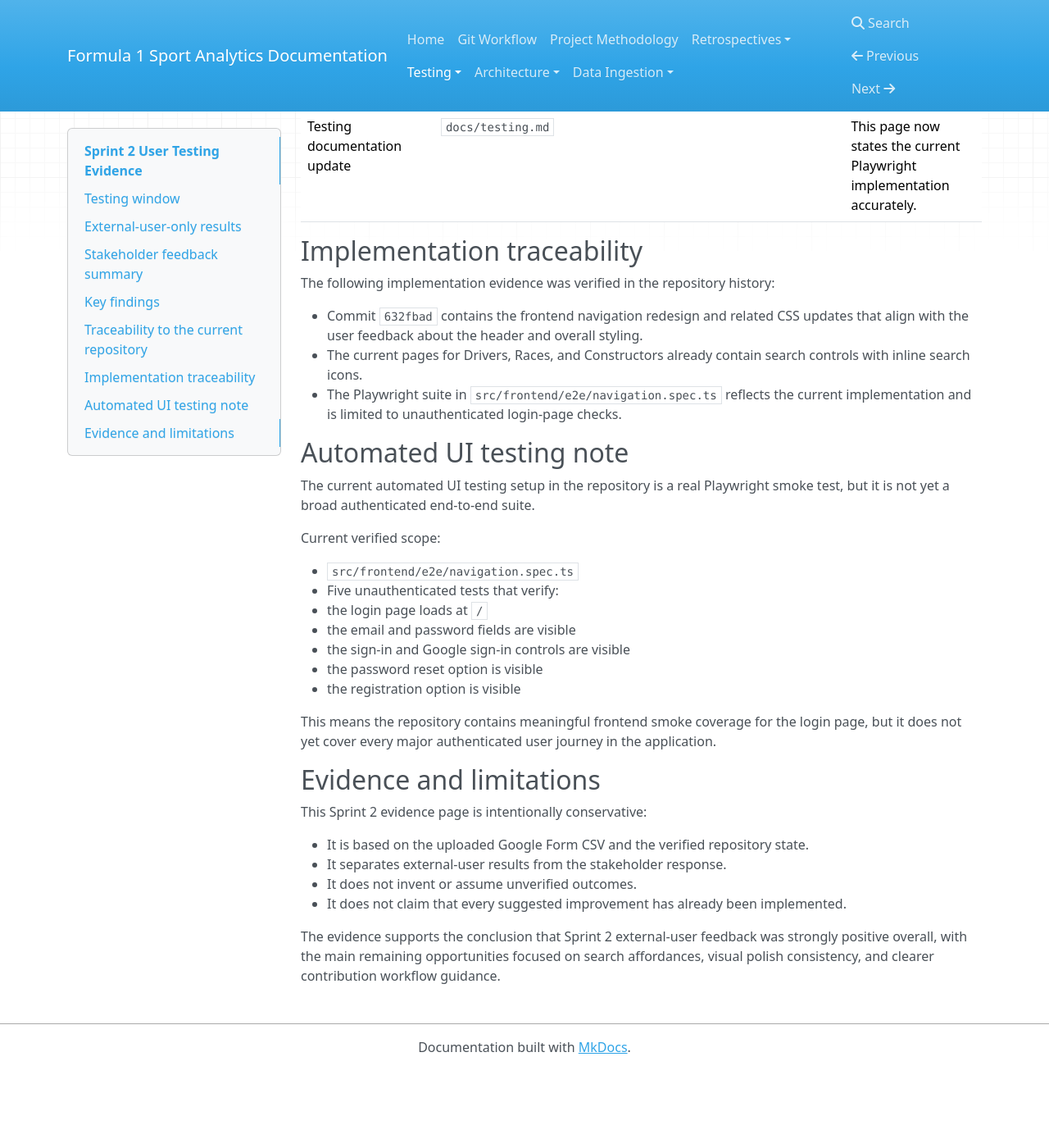
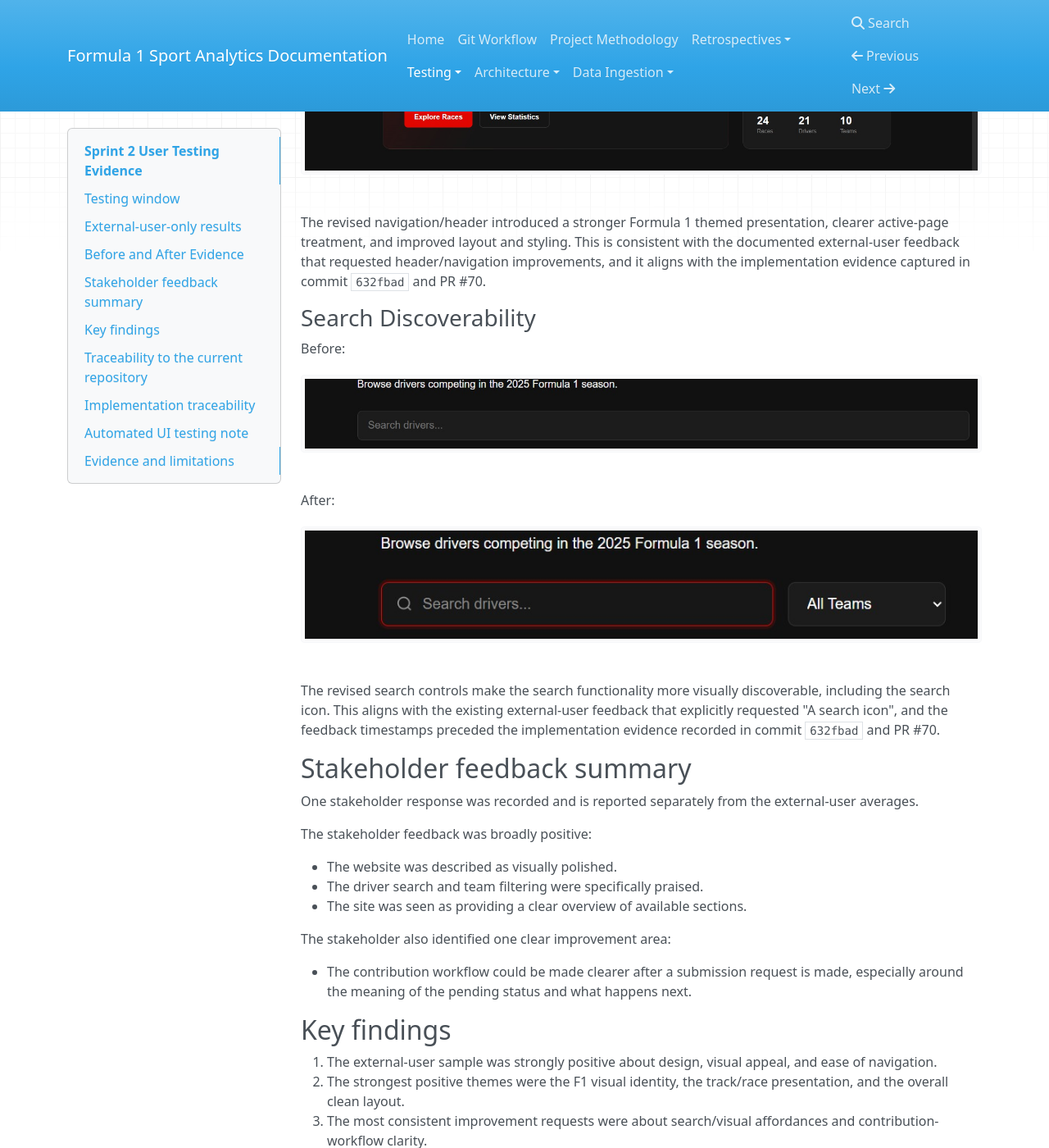
Before and after one commit to kayuraGovindsammy-del/Formula-One-SportsAnalytics, an MkDocs documentation site: the page built from docs/user-testing/sprint2-user-testing.md, in a window 1280 px wide and 1400 px high, scrolled down 2204 px. Shown: the whole window at 82% size. Built offline with MkDocs 1.6.1, drawn with Linux system fonts in a browser that asks for light colours; nearby versions of some CDN libraries; before the commit the page ends 3509 px from its top, so only the background shows below that; some of the changed text lies outside the part shown.

Commit message:
Add Sprint 2 user testing screenshot evidence

```diff
--- a/docs/user-testing/sprint2-user-testing.md
+++ b/docs/user-testing/sprint2-user-testing.md
@@ -39,6 +39,30 @@ Common improvement suggestions from the external-user responses:
 - Add team grouping when searching for individual drivers.
 - Consider a predicted-time section for races.
 - Improve contrast on the China track map text where black text appears on a dark background.
+
+## Before and After Evidence
+
+The screenshots below are supporting visual evidence for the implementation traceability already documented on this page. They should be read alongside the external-user feedback and the repository evidence, rather than as standalone proof of the entire testing process.
+
+### Navigation / Header
+
+Before:
+![Sprint 2 navigation before feedback-driven changes](images/sprint2-navbar-before.jpeg)
+
+After:
+![Sprint 2 navigation after feedback-driven changes](images/sprint2-navbar-after.jpeg)
+
+The revised navigation/header introduced a stronger Formula 1 themed presentation, clearer active-page treatment, and improved layout and styling. This is consistent with the documented external-user feedback that requested header/navigation improvements, and it aligns with the implementation evidence captured in commit `632fbad` and PR #70.
+
+### Search Discoverability
+
+Before:
+![Sprint 2 search interface before feedback-driven changes](images/sprint2-search-before.jpeg)
+
+After:
+![Sprint 2 search interface after feedback-driven changes](images/sprint2-search-after.jpeg)
+
+The revised search controls make the search functionality more visually discoverable, including the search icon. This aligns with the existing external-user feedback that explicitly requested "A search icon", and the feedback timestamps preceded the implementation evidence recorded in commit `632fbad` and PR #70.
 
 ## Stakeholder feedback summary
 
```
Also changed, not shown: docs/user-testing/images/sprint2-navbar-after.jpeg (added), docs/user-testing/images/sprint2-navbar-before.jpeg (added), docs/user-testing/images/sprint2-search-after.jpeg (added), docs/user-testing/images/sprint2-search-before.jpeg (added).
